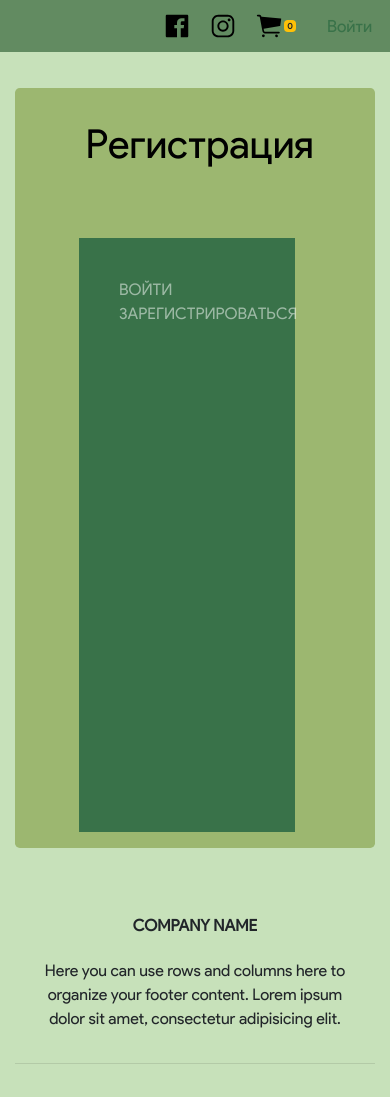
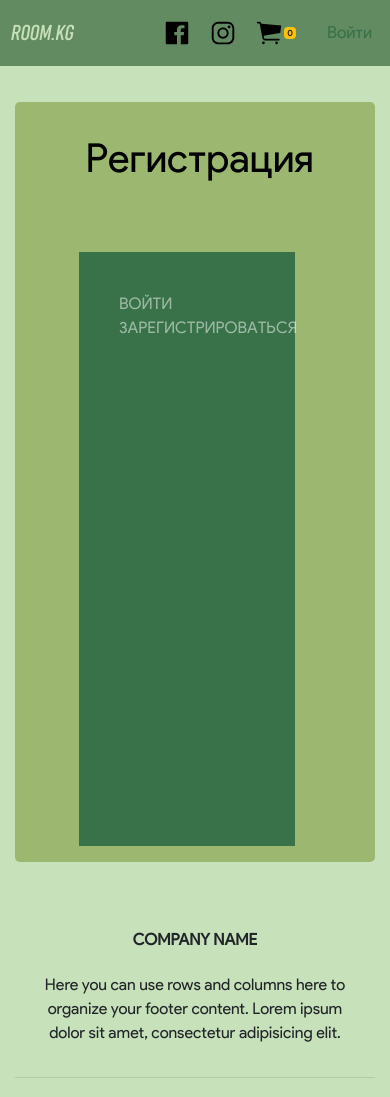
Before and after one commit to skainrusak/toothpaste, a PHP site: page /auth.html in a window 390 px wide. Shown: the top 1097 px of the page. Run offline with PHP 8.4, Linux system fonts and the light colour scheme; some libraries are stand-ins or nearby versions.

Commit message:
added link to home on header in mobile-breakpoint

```diff
--- a/index.css
+++ b/index.css
@@ -163,7 +163,7 @@ footer {
         padding:  1em  10px 1em 10px;
     }
 
-    .navbar-brand {
+    #logo {
         display: none;
     }
     .bigbannertext {
@@ -194,6 +194,11 @@ footer {
 
     p {
         font-size: 1em;
+    }
+
+    .jumbotron {
+        margin: 0 auto;     /* центрирую плитку */
+        max-width: 500px;
     }
 
 
```
